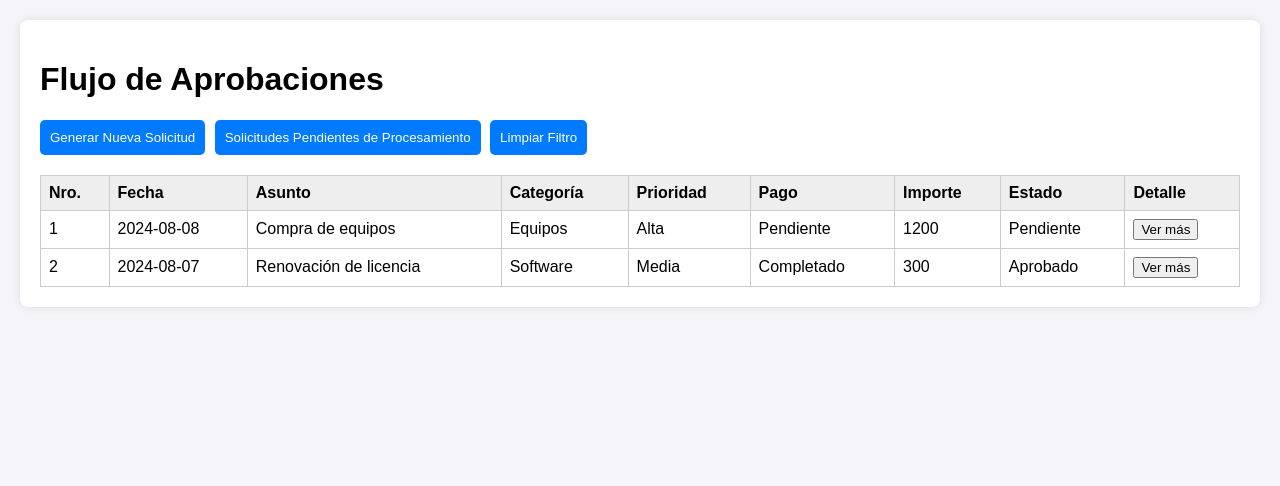
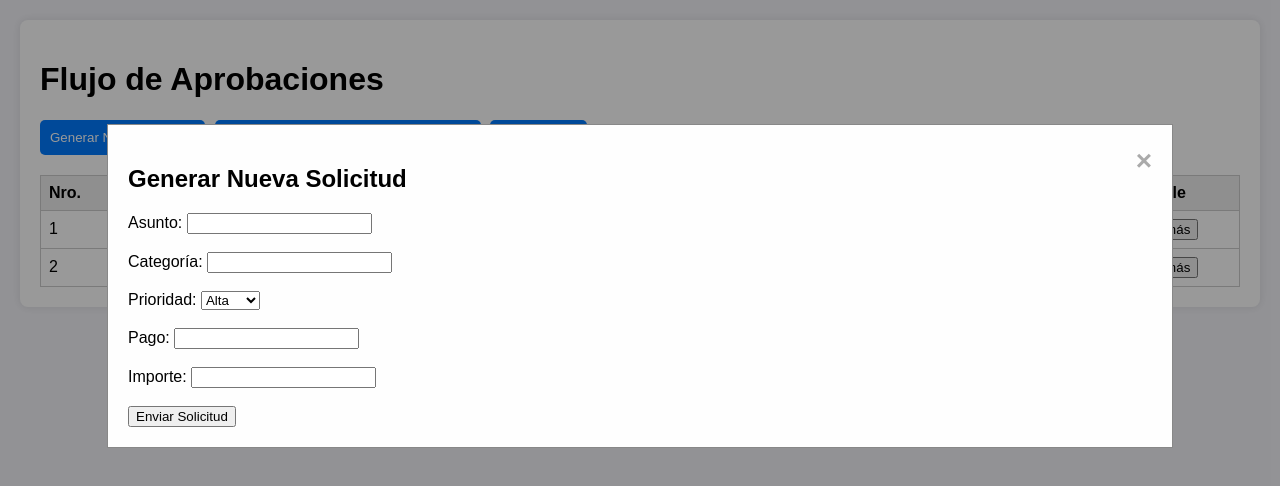
Before and after one commit to JuanFCulliganpy/hosting, a plain HTML site: page index.html in a window 1280 px wide. Both pictures are taken after a click on the button "Generar Nueva Solicitud". Drawn offline with Linux system fonts and the light colour scheme.

Commit message:
Update index.html

```diff
--- a/index.html
+++ b/index.html
@@ -44,6 +44,39 @@
         .filters button:hover {
             background-color: #0056b3;
         }
+        /* Estilo para el modal */
+        .modal {
+            display: none;
+            position: fixed;
+            z-index: 1;
+            left: 0;
+            top: 0;
+            width: 100%;
+            height: 100%;
+            overflow: auto;
+            background-color: rgb(0,0,0);
+            background-color: rgba(0,0,0,0.4);
+            padding-top: 60px;
+        }
+        .modal-content {
+            background-color: #fefefe;
+            margin: 5% auto;
+            padding: 20px;
+            border: 1px solid #888;
+            width: 80%;
+        }
+        .close {
+            color: #aaa;
+            float: right;
+            font-size: 28px;
+            font-weight: bold;
+        }
+        .close:hover,
+        .close:focus {
+            color: black;
+            text-decoration: none;
+            cursor: pointer;
+        }
     </style>
 </head>
 <body>
@@ -74,21 +107,51 @@
         </table>
     </div>
 
+    <!-- Modal para nueva solicitud -->
+    <div id="nuevaSolicitudModal" class="modal">
+        <div class="modal-content">
+            <span class="close" onclick="cerrarModal()">&times;</span>
+            <h2>Generar Nueva Solicitud</h2>
+            <form id="nuevaSolicitudForm">
+                <label for="asunto">Asunto:</label>
+                <input type="text" id="asunto" name="asunto" required><br><br>
+                <label for="categoria">Categoría:</label>
+                <input type="text" id="categoria" name="categoria" required><br><br>
+                <label for="prioridad">Prioridad:</label>
+                <select id="prioridad" name="prioridad">
+                    <option value="Alta">Alta</option>
+                    <option value="Media">Media</option>
+                    <option value="Baja">Baja</option>
+                </select><br><br>
+                <label for="pago">Pago:</label>
+                <input type="text" id="pago" name="pago"><br><br>
+                <label for="importe">Importe:</label>
+                <input type="text" id="importe" name="importe"><br><br>
+                <button type="submit">Enviar Solicitud</button>
+            </form>
+        </div>
+    </div>
+
     <script>
         document.addEventListener('DOMContentLoaded', function() {
             cargarSolicitudes();
         });
 
-        function cargarSolicitudes() {
+        let solicitudes = [
+            { nro: 1, fecha: '2024-08-08', asunto: 'Compra de equipos', categoria: 'Equipos', prioridad: 'Alta', pago: 'Pendiente', importe: '1200', estado: 'Pendiente', detalle: 'Ver más' },
+            { nro: 2, fecha: '2024-08-07', asunto: 'Renovación de licencia', categoria: 'Software', prioridad: 'Media', pago: 'Completado', importe: '300', estado: 'Aprobado', detalle: 'Ver más' }
+        ];
+
+        function cargarSolicitudes(filtro) {
             const tbody = document.getElementById('solicitudesTable').getElementsByTagName('tbody')[0];
             tbody.innerHTML = '';
 
-            const solicitudes = [
-                { nro: 1, fecha: '2024-08-08', asunto: 'Compra de equipos', categoria: 'Equipos', prioridad: 'Alta', pago: 'Pendiente', importe: '1200', estado: 'Pendiente', detalle: 'Ver más' },
-                { nro: 2, fecha: '2024-08-07', asunto: 'Renovación de licencia', categoria: 'Software', prioridad: 'Media', pago: 'Completado', importe: '300', estado: 'Aprobado', detalle: 'Ver más' }
-            ];
+            let solicitudesFiltradas = solicitudes;
+            if (filtro === 'Pendiente') {
+                solicitudesFiltradas = solicitudes.filter(s => s.estado === 'Pendiente');
+            }
 
-            solicitudes.forEach(solicitud => {
+            solicitudesFiltradas.forEach(solicitud => {
                 const tr = document.createElement('tr');
                 tr.innerHTML = `<td>${solicitud.nro}</td>
                                 <td>${solicitud.fecha}</td>
@@ -104,20 +167,42 @@
         }
 
         function generarNuevaSolicitud() {
-            alert('Generar nueva solicitud');
+            document.getElementById('nuevaSolicitudModal').style.display = 'block';
         }
 
         function mostrarPendientes() {
-            alert('Mostrar solicitudes pendientes');
+            cargarSolicitudes('Pendiente');
         }
 
         function limpiarFiltros() {
-            alert('Filtros limpiados');
+            cargarSolicitudes();
         }
 
         function verDetalle(nro) {
             alert(`Detalles de la solicitud número ${nro}`);
         }
+
+        function cerrarModal() {
+            document.getElementById('nuevaSolicitudModal').style.display = 'none';
+        }
+
+        document.getElementById('nuevaSolicitudForm').addEventListener('submit', function(event) {
+            event.preventDefault();
+            const nuevaSolicitud = {
+                nro: solicitudes.length + 1,
+                fecha: new Date().toISOString().split('T')[0],
+                asunto: document.getElementById('asunto').value,
+                categoria: document.getElementById('categoria').value,
+                prioridad: document.getElementById('prioridad').value,
+                pago: document.getElementById('pago').value,
+                importe: document.getElementById('importe').value,
+                estado: 'Pendiente',
+                detalle: 'Ver más'
+            };
+            solicitudes.push(nuevaSolicitud);
+            cargarSolicitudes();
+            cerrarModal();
+        });
     </script>
 </body>
 </html>
```
